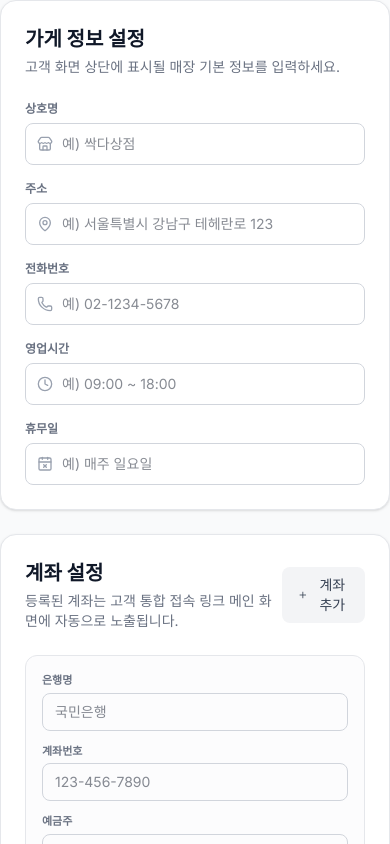
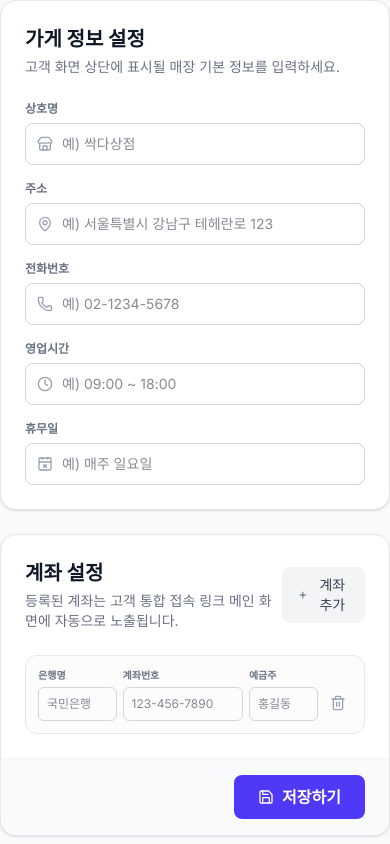
Before and after one commit to hannune-s/ssakdaform, a Next.js app: page /settings in a window 390 px wide. Shown: the top 844 px of the page. Built offline with nearby package versions, Linux system fonts and the light colour scheme; no server answers; the database is empty.

Commit message:
fix: 모바일 환경에서도 계좌입력(은행명, 계좌번호, 예금주)이 반드시 가로 한 줄로 나오도록 강제 레이아웃(flex-row) 적용

```diff
--- a/src/app/settings/page.tsx
+++ b/src/app/settings/page.tsx
@@ -201,46 +201,46 @@ export default function SettingsPage() {
 
           <div className="space-y-3">
             {accounts.map((account, index) => (
-              <div key={index} className="p-4 border border-gray-200 rounded-xl bg-gray-50/50 flex flex-col md:flex-row md:items-end gap-3 relative group">
-                <div className="flex-1">
-                  <label className="block text-[11px] font-semibold text-gray-500 mb-1">은행명</label>
+              <div key={index} className="p-3 border border-gray-200 rounded-xl bg-gray-50/50 flex flex-row items-end gap-1.5 relative group w-full">
+                <div className="w-[25%] shrink-0">
+                  <label className="block text-[10px] sm:text-[11px] font-semibold text-gray-500 mb-1">은행명</label>
                   <input
                     type="text"
                     value={account.bank}
                     onChange={(e) => handleChange(index, 'bank', e.target.value)}
-                    className="w-full px-3 py-2 rounded-lg border border-gray-300 focus:outline-none focus:border-indigo-500 focus:ring-1 focus:ring-indigo-500 text-sm"
+                    className="w-full px-2 py-2 rounded-md border border-gray-300 focus:outline-none focus:border-indigo-500 focus:ring-1 focus:ring-indigo-500 text-xs sm:text-sm"
                     placeholder="국민은행"
                   />
                 </div>
 
-                <div className="flex-[1.5]">
-                  <label className="block text-[11px] font-semibold text-gray-500 mb-1">계좌번호</label>
+                <div className="flex-1 min-w-0">
+                  <label className="block text-[10px] sm:text-[11px] font-semibold text-gray-500 mb-1">계좌번호</label>
                   <input
                     type="text"
                     value={account.accountNumber}
                     onChange={(e) => handleChange(index, 'accountNumber', e.target.value)}
-                    className="w-full px-3 py-2 rounded-lg border border-gray-300 focus:outline-none focus:border-indigo-500 focus:ring-1 focus:ring-indigo-500 text-sm font-mono"
+                    className="w-full px-2 py-2 rounded-md border border-gray-300 focus:outline-none focus:border-indigo-500 focus:ring-1 focus:ring-indigo-500 text-xs sm:text-sm font-mono"
                     placeholder="123-456-7890"
                   />
                 </div>
 
-                <div className="flex-1">
-                  <label className="block text-[11px] font-semibold text-gray-500 mb-1">예금주</label>
+                <div className="w-[22%] sm:w-[25%] shrink-0">
+                  <label className="block text-[10px] sm:text-[11px] font-semibold text-gray-500 mb-1">예금주</label>
                   <input
                     type="text"
                     value={account.holder}
                     onChange={(e) => handleChange(index, 'holder', e.target.value)}
-                    className="w-full px-3 py-2 rounded-lg border border-gray-300 focus:outline-none focus:border-indigo-500 focus:ring-1 focus:ring-indigo-500 text-sm"
+                    className="w-full px-2 py-2 rounded-md border border-gray-300 focus:outline-none focus:border-indigo-500 focus:ring-1 focus:ring-indigo-500 text-xs sm:text-sm"
                     placeholder="홍길동"
                   />
                 </div>
 
                 <button
                   onClick={() => handleRemoveAccount(index)}
-                  className="p-2 md:mb-[2px] text-gray-400 hover:text-red-500 hover:bg-red-50 rounded-lg transition-colors"
+                  className="p-1.5 mb-1 text-gray-400 hover:text-red-500 hover:bg-red-50 rounded-lg transition-colors shrink-0"
                   title="계좌 삭제"
                 >
-                  <Trash2 className="w-5 h-5" />
+                  <Trash2 className="w-4 h-4 sm:w-5 sm:h-5" />
                 </button>
               </div>
             ))}
```
